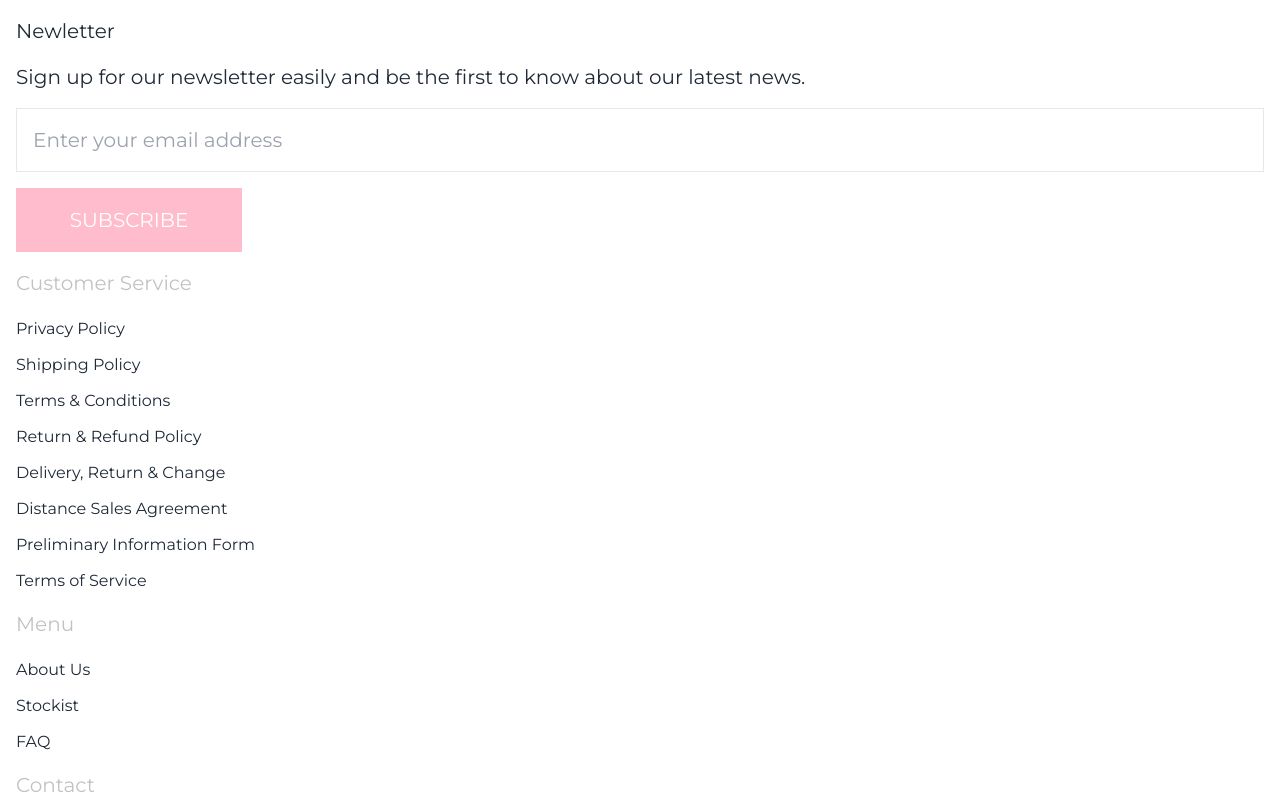
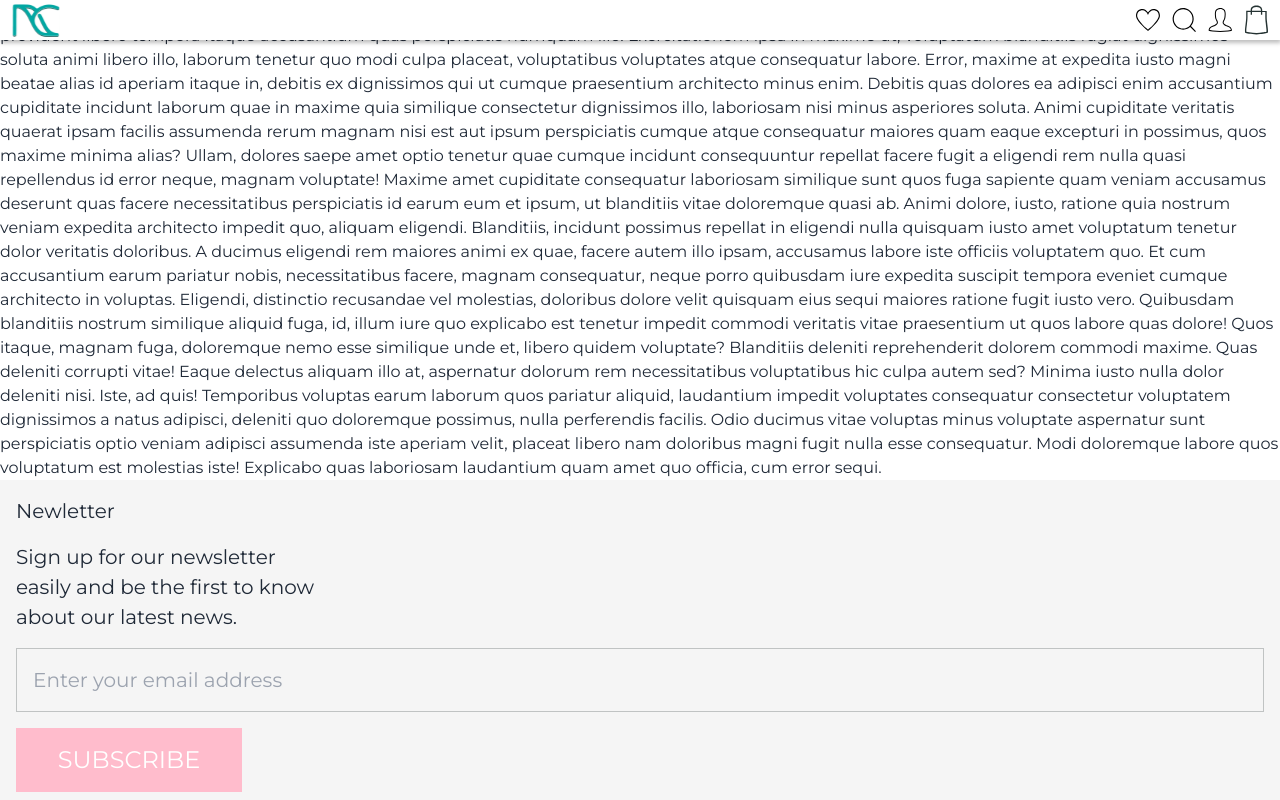
Before and after one commit to rafaelmallquii/nainah-front, a Next.js app: page / in a window 1280 px wide. Shown: the top 800 px of the page. Built offline with nearby package versions, Linux system fonts and the light colour scheme.

Commit message:
Nav Fixed, Footer Style

```diff
--- a/src/app/layout.js
+++ b/src/app/layout.js
@@ -5,7 +5,7 @@ import { Montserrat } from "next/font/google";
 
 const montserrat = Montserrat({
   subsets: ["latin"],
-  weight: ["300","400","500"],
+  weight: ["300", "400", "500"],
 });
 
 export const metadata = {
@@ -17,11 +17,11 @@ export default function ({ children }) {
   return (
     <html lang="es">
       <body className={montserrat.className}>
-        {/* <Nav />
-        <div>{children}</div> */}
+        <Nav />
+        <div>{children}</div>
         <Footer />
 
-       <div id="modal-root" />
+        <div id="modal-root" />
       </body>
     </html>
   );
--- a/src/app/page.js
+++ b/src/app/page.js
@@ -1,6 +1,3 @@
-
-
-
 export const metadata = {
   title: "Home",
   description:
@@ -10,7 +7,49 @@ export const metadata = {
 export default function () {
   return (
     <main>
-      xa
+      Lorem, ipsum dolor sit amet consectetur adipisicing elit. Atque unde, nisi
+      quibusdam obcaecati vero quod autem. Maiores placeat nostrum harum, totam
+      provident libero tempora itaque accusantium quas perspiciatis numquam
+      illo. Exercitationem ipsa in maxime ut, voluptatum blanditiis fugiat
+      dignissimos soluta animi libero illo, laborum tenetur quo modi culpa
+      placeat, voluptatibus voluptates atque consequatur labore. Error, maxime
+      at expedita iusto magni beatae alias id aperiam itaque in, debitis ex
+      dignissimos qui ut cumque praesentium architecto minus enim. Debitis quas
+      dolores ea adipisci enim accusantium cupiditate incidunt laborum quae in
+      maxime quia similique consectetur dignissimos illo, laboriosam nisi minus
+      asperiores soluta. Animi cupiditate veritatis quaerat ipsam facilis
+      assumenda rerum magnam nisi est aut ipsum perspiciatis cumque atque
+      consequatur maiores quam eaque excepturi in possimus, quos maxime minima
+      alias? Ullam, dolores saepe amet optio tenetur quae cumque incidunt
+      consequuntur repellat facere fugit a eligendi rem nulla quasi repellendus
+      id error neque, magnam voluptate! Maxime amet cupiditate consequatur
+      laboriosam similique sunt quos fuga sapiente quam veniam accusamus
+      deserunt quas facere necessitatibus perspiciatis id earum eum et ipsum, ut
+      blanditiis vitae doloremque quasi ab. Animi dolore, iusto, ratione quia
+      nostrum veniam expedita architecto impedit quo, aliquam eligendi.
+      Blanditiis, incidunt possimus repellat in eligendi nulla quisquam iusto
+      amet voluptatum tenetur dolor veritatis doloribus. A ducimus eligendi rem
+      maiores animi ex quae, facere autem illo ipsam, accusamus labore iste
+      officiis voluptatem quo. Et cum accusantium earum pariatur nobis,
+      necessitatibus facere, magnam consequatur, neque porro quibusdam iure
+      expedita suscipit tempora eveniet cumque architecto in voluptas. Eligendi,
+      distinctio recusandae vel molestias, doloribus dolore velit quisquam eius
+      sequi maiores ratione fugit iusto vero. Quibusdam blanditiis nostrum
+      similique aliquid fuga, id, illum iure quo explicabo est tenetur impedit
+      commodi veritatis vitae praesentium ut quos labore quas dolore! Quos
+      itaque, magnam fuga, doloremque nemo esse similique unde et, libero quidem
+      voluptate? Blanditiis deleniti reprehenderit dolorem commodi maxime. Quas
+      deleniti corrupti vitae! Eaque delectus aliquam illo at, aspernatur
+      dolorum rem necessitatibus voluptatibus hic culpa autem sed? Minima iusto
+      nulla dolor deleniti nisi. Iste, ad quis! Temporibus voluptas earum
+      laborum quos pariatur aliquid, laudantium impedit voluptates consequatur
+      consectetur voluptatem dignissimos a natus adipisci, deleniti quo
+      doloremque possimus, nulla perferendis facilis. Odio ducimus vitae
+      voluptas minus voluptate aspernatur sunt perspiciatis optio veniam
+      adipisci assumenda iste aperiam velit, placeat libero nam doloribus magni
+      fugit nulla esse consequatur. Modi doloremque labore quos voluptatum est
+      molestias iste! Explicabo quas laboriosam laudantium quam amet quo
+      officia, cum error sequi.
     </main>
-  )
+  );
 }
--- a/src/components/footer/Footer.jsx
+++ b/src/components/footer/Footer.jsx
@@ -26,22 +26,22 @@ const contact = [
 
 export default function Footer() {
   return (
-    <footer className="container p-4 space-y-4">
+    <footer className="container p-4 space-y-4 bg-[#F5F5F5]">
       <section className="space-y-4 text-[20px]">
         <h2>Newletter</h2>
 
         <p>
-          Sign up for our newsletter easily and be the first to know about our
+          Sign up for our newsletter <br/> easily and be the first to know <br/> about our
           latest news.
         </p>
 
         <input
           type="text"
           placeholder="Enter your email address"
-          className="outline-none border p-4 w-full"
+          className="outline-none border p-4 w-full bg-transparent border-[#C0C3C3]"
         />
 
-        <button className="bg-primary w-[226px] h-[64px] text-white">
+        <button className="bg-primary w-[226px] h-[64px] text-[24px] text-white">
           SUBSCRIBE
         </button>
       </section>
--- a/src/components/nav/Nav.jsx
+++ b/src/components/nav/Nav.jsx
@@ -45,7 +45,7 @@ export default function Nav() {
 
   return (
     <>
-      <nav className="container h-[40px] px-[12px] [box-shadow:1px_3px_4px_rgba(0,0,0,0.25)] ">
+      <nav className="container h-[40px] bg-white fixed top-0 left-0 w-full px-[12px] [box-shadow:1px_3px_4px_rgba(0,0,0,0.25)] ">
         <div className="flex flex-wrap items-center justify-between  h-full">
           <div className="flex gap-4 items-center">
             <Link href="#" className="flex items-center">
```
